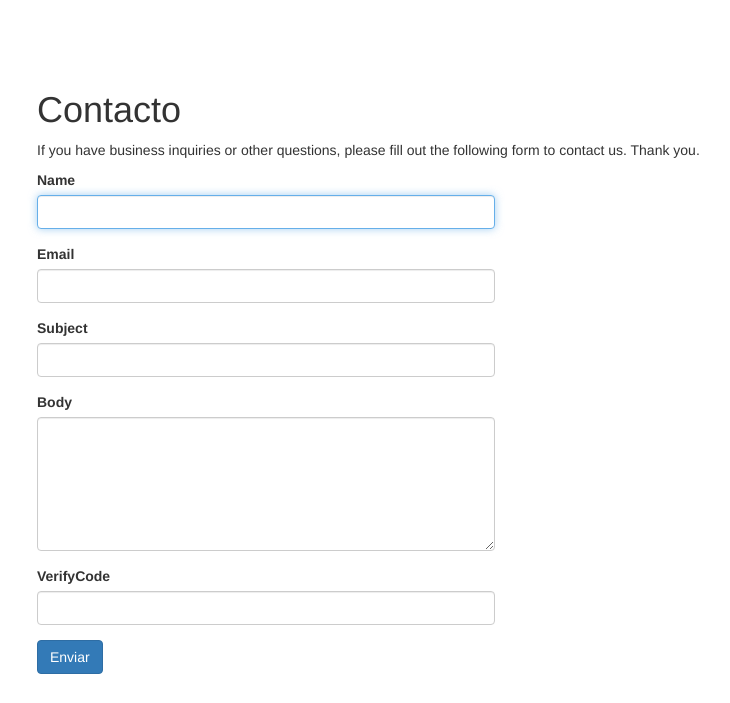
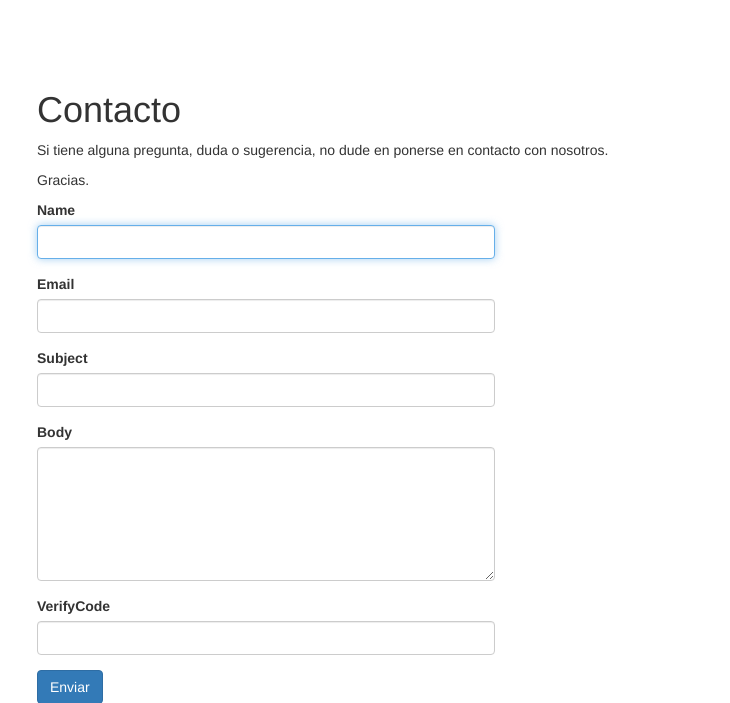
Before and after one commit to christianchf/misterfut, a Yii app: template views/site/contact.php in a window 1280 px wide. Shown: the top 703 px of the page, without its empty margins (33-763 px from the left). Run offline with PHP 8.4 and a stand-in for Yii, Linux system fonts and the light colour scheme; the template is opened without the code that fills it, so the values that code supplies are empty; form fields are guessed from the names that the template uses; some libraries are stand-ins or nearby versions.

Commit message:
Pequeños cambios visuales

```diff
--- a/controllers/EquiposController.php
+++ b/controllers/EquiposController.php
@@ -88,7 +88,8 @@ class EquiposController extends Controller
     public function actionView($id)
     {
         $jugadores = new ActiveDataProvider([
-            'query' => Jugador::find()->where(['id_equipo' => $id]),
+            'query' => Jugador::find()->where(['id_equipo' => $id])
+                    ->orderBy(['id_posicion' => SORT_ASC, 'nombre' => SORT_ASC]),
             'pagination' => false,
             'sort' => false,
         ]);
--- a/views/site/contact.php
+++ b/views/site/contact.php
@@ -17,26 +17,13 @@ $this->params['breadcrumbs'][] = $this->title;
     <?php if (Yii::$app->session->hasFlash('contactFormSubmitted')): ?>
 
         <div class="alert alert-success">
-            Thank you for contacting us. We will respond to you as soon as possible.
+            Gracias por contactar con nosotros. Le responderemos con la mayor brevedad posible.
         </div>
-
-        <p>
-            Note that if you turn on the Yii debugger, you should be able
-            to view the mail message on the mail panel of the debugger.
-            <?php if (Yii::$app->mailer->useFileTransport): ?>
-                Because the application is in development mode, the email is not sent but saved as
-                a file under <code><?= Yii::getAlias(Yii::$app->mailer->fileTransportPath) ?></code>.
-                Please configure the <code>useFileTransport</code> property of the <code>mail</code>
-                application component to be false to enable email sending.
-            <?php endif; ?>
-        </p>
 
     <?php else: ?>
 
-        <p>
-            If you have business inquiries or other questions, please fill out the following form to contact us.
-            Thank you.
-        </p>
+        <p>Si tiene alguna pregunta, duda o sugerencia, no dude en ponerse en contacto con nosotros.</p>
+        <p>Gracias.</p>
 
         <div class="row">
             <div class="col-lg-5">
```
Also changed, not shown: views/site/index.php (+1 -36 lines).
